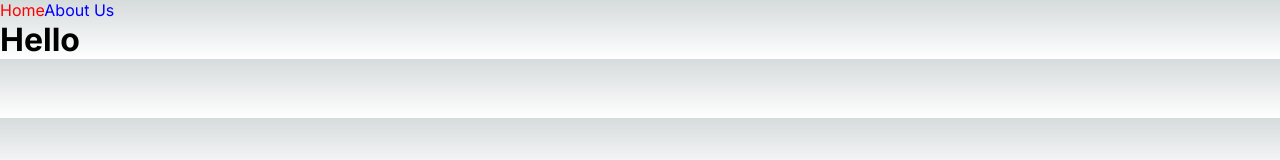
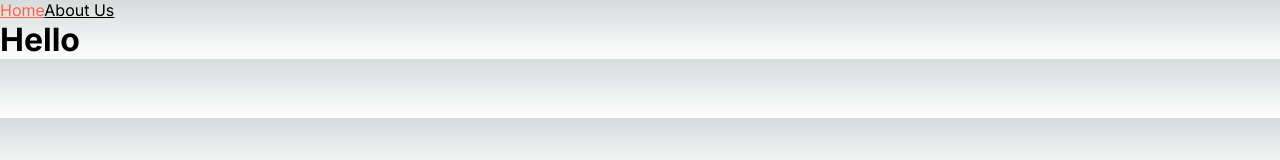
Before and after one commit to BeautyJeong/NextJS-for-beginners, a Next.js app: page / in a window 1280 px wide. Shown: the top 160 px of the page. Built offline with nearby package versions, Linux system fonts and the light colour scheme.

Commit message:
#1 FRAMEWORK OVERVIEW > #1.4 CSS Modules --- - 클래스 이름 여러 개 추가하는 방법 - 1. 백틱을 이용 - 2. 배열을 삽입(한 칸 공백을 두고 join)

```diff
--- a/components/NavBar.js
+++ b/components/NavBar.js
@@ -1,14 +1,15 @@
 'use client'
 import Link from 'next/link'
 import {usePathname} from 'next/navigation'
+import styles from "./NavBar.module.css"
 
 export default function NavBar(){
     const path = usePathname();
 
     return (
         <nav>
-            <Link href="/" className="Hello" style={{color: path === "/" ? "red" : "blue"}}>Home</Link>
-            <Link href="/about" style={{color: path === "/about" ? "red" : "blue"}}>About Us</Link>
+            <Link href="/" className={`${styles.link} ${path === "/" ? styles.active : ""}`}>Home</Link>
+            <Link href="/about" className={[styles.link, path === "/about" ? styles.active : ""].join(" ")}>About Us</Link>
         </nav>
         )
 }
--- /dev/null
+++ b/components/NavBar.module.css
@@ -0,0 +1,7 @@
+.link{
+    text-decoration: underline;
+}
+
+.active{
+color: tomato
+}
```
